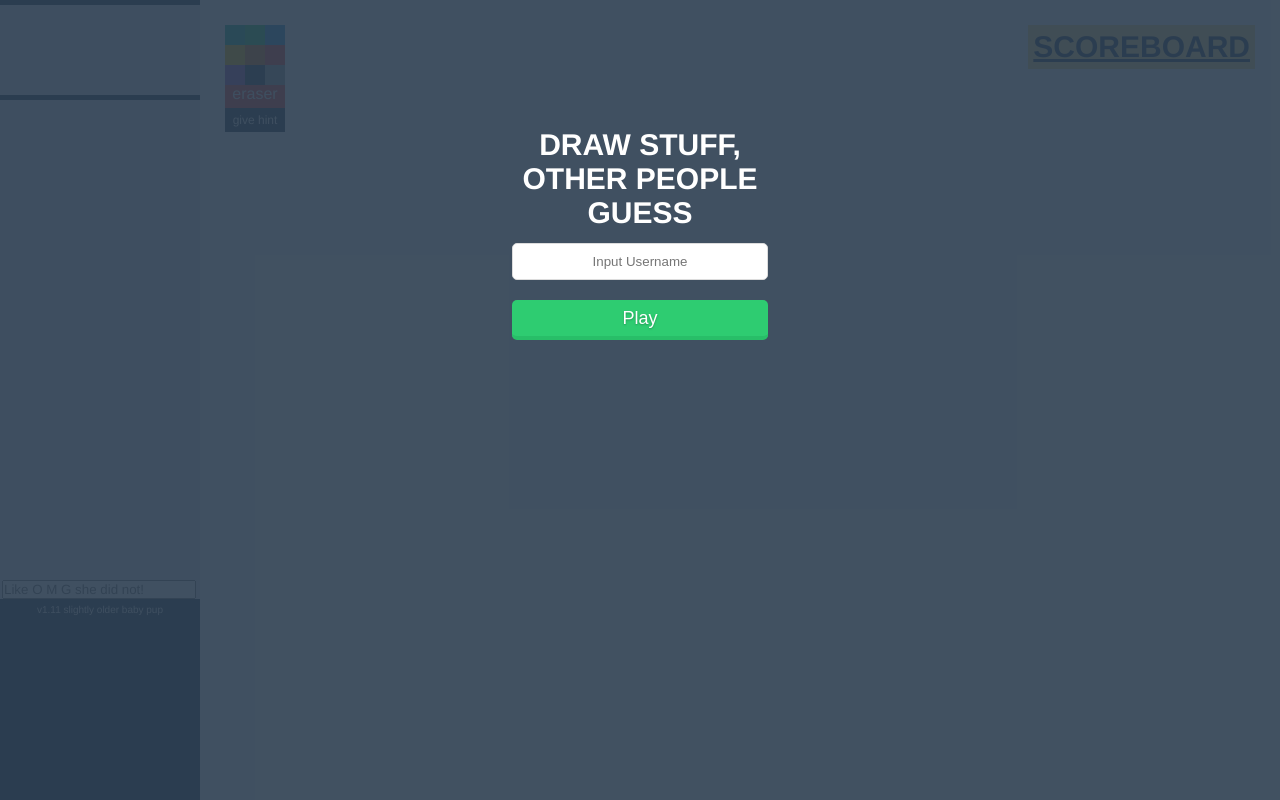
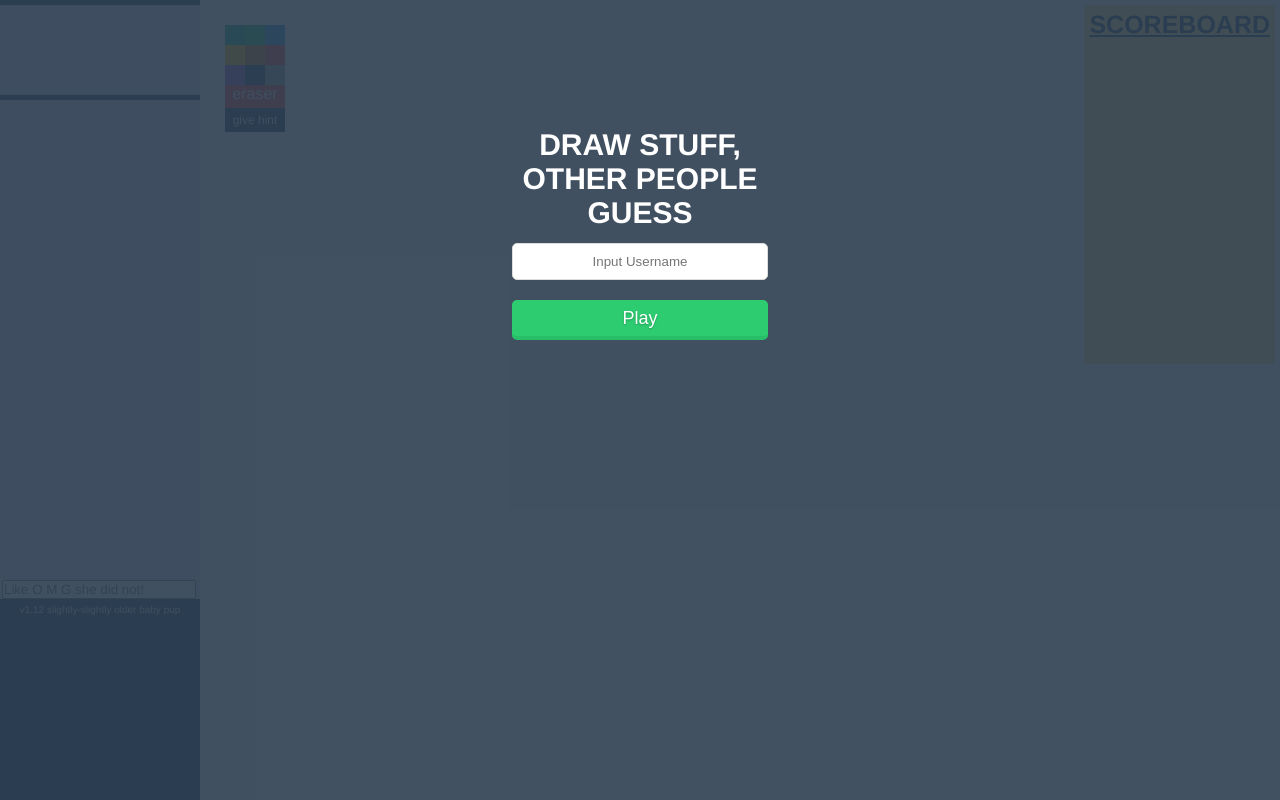
Before and after one commit to wzsun/drawing-game, a website: page index.html in a window 1280 px wide. Drawn offline with nearby package versions, Linux system fonts and the light colour scheme; no server answers.

Commit message:
v1.12 // crash fixed, nouns updated, css edits

```diff
--- a/app.js
+++ b/app.js
@@ -104,7 +104,7 @@ GAME.prototype.updateLeaderboard = function(leaderboard){
   }
   for(var i=0; i<leaderboard.length; i++){
       var newline = document.createElement('li');
-      newline.innerHTML = leaderboard[i].name + ": " + Math.floor( leaderboard[i].points * 100) / 100;
+      newline.innerHTML = (i+1) + ". " + leaderboard[i].name + ": " + Math.floor( leaderboard[i].points * 100) / 100;
       game.leaderboard.appendChild(newline);
   }
 }
@@ -484,6 +484,7 @@ socket.on('canGiveHint',function(data){
 document.getElementById('startGame').onclick = function(){
   // 1. get username
   var username = document.getElementById('username').value;
+  username = username.trim();
   player.tempid = username;
   //console.log(username);
   // 2. check if its taken
@@ -496,6 +497,7 @@ document.getElementById('username').onkeypress = function(e){
   var keyCode = e.keyCode || e.which;
   if(keyCode == '13' && document.getElementById('username').value.match(/[a-z]/i)){
     var username = document.getElementById('username').value;
+    username = username.trim();
     player.tempid = username;
     //console.log(username);
     // 2. check if its taken
--- a/index.html
+++ b/index.html
@@ -5,6 +5,7 @@
     <title>WHAT IS THIS 1993?</title>
     <meta name="viewport" content="width=device-width, initial-scale=1.0, maximum-scale=1.0, minimum-scale=1.0, user-scalable=no">
     <link rel="stylesheet" href="style.css">
+    <link rel="shortcut icon" href="pencil.ico">
 </head>
 <body>
 
@@ -55,7 +56,7 @@
                 <ul id="chatList"></ul>
                 <input id="chatInput" type="text" placeholder="Like O M G she did not!" maxlength="35" />
             </div>
-            <div id="version">v1.11 slightly older baby pup</div>
+            <div id="version">v1.12 slightly-slightly older baby pup</div>
         </div>
 
         <div id="leaderboard"> <u><b>SCOREBOARD</b></u>
--- a/style.css
+++ b/style.css
@@ -266,17 +266,19 @@ html, #chatInput{
 /* leaderboard */
 #leaderboard{
     float:right;
-    margin-top:25px;
-    margin-right: 25px;
+    margin-top:5px;
+    margin-right: 5px;
     background-color: rgba(255, 214, 81, 0.7);
-    text-align: center;
-    font-size:30px;
+    font-size:25px;
     color: #2C3E50;
     padding: 5px;
 }
 #userlist{
     list-style: none;
-    font-size: 16px;
+    font-size: 13px;
+    height: 40vh;
+    overflow: auto;
+    margin-left:5px;
 }
 
 #emptylobby{
```
Also changed, not shown: server.js (+15 -3 lines), pencil.ico (added), 2 other files.
